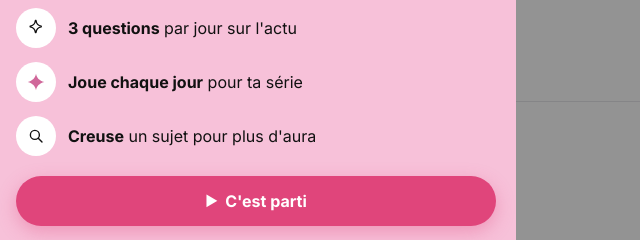
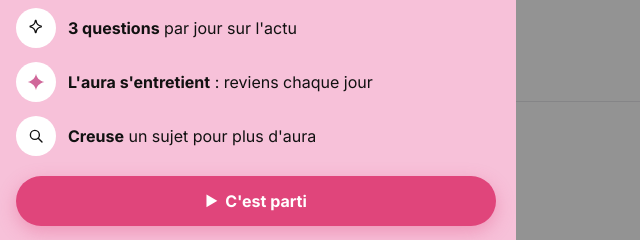
Before and after one commit to mathildeweber-bot/aura, a plain HTML site: page index.html in a window 1280 px wide. Shown: the part 550-790 px from the top of the page, 384-1024 px from the left. Drawn offline with nearby package versions, Linux system fonts and the light colour scheme.

Commit message:
Comment ça marche : l'aura s'entretient

```diff
--- a/index.html
+++ b/index.html
@@ -2249,7 +2249,7 @@ if (!profile.seenIntro) setTimeout(() => {
       <p class="eyebrow"><b>Bienvenue sur Aura</b></p>
       <h1 class="hook">Comment ça marche</h1>
       <div class="howto-row"><span class="rule-ico"><svg class="ico" viewBox="0 0 24 24" aria-hidden="true"><path d="M12 2c.6 4.6 2.4 6.9 7 7.6v.8c-4.6.7-6.4 3-7 7.6h-.8c-.6-4.6-2.4-6.9-7-7.6v-.8c4.6-.7 6.4-3 7-7.6Z"/></svg></span><p><b>3 questions</b> par jour sur l'actu</p></div>
-      <div class="howto-row"><span class="rule-ico"><svg class="ico star-ico" viewBox="0 0 24 24" aria-hidden="true"><path d="M12 1c.9 5.6 4.4 9.1 11 11-6.6 1.9-10.1 5.4-11 11-.9-5.6-4.4-9.1-11-11 6.6-1.9 10.1-5.4 11-11Z"/></svg></span><p><b>Joue chaque jour</b> pour ta série</p></div>
+      <div class="howto-row"><span class="rule-ico"><svg class="ico star-ico" viewBox="0 0 24 24" aria-hidden="true"><path d="M12 1c.9 5.6 4.4 9.1 11 11-6.6 1.9-10.1 5.4-11 11-.9-5.6-4.4-9.1-11-11 6.6-1.9 10.1-5.4 11-11Z"/></svg></span><p><b>L'aura s'entretient</b> : reviens chaque jour</p></div>
       <div class="howto-row"><span class="rule-ico"><svg class="ico" viewBox="0 0 24 24" aria-hidden="true"><circle cx="10.5" cy="10.5" r="6"/><path d="M15 15l5 5"/></svg></span><p><b>Creuse</b> un sujet pour plus d'aura</p></div>
       <button class="btn btn-play" type="button"><span class="play-ico" aria-hidden="true">▶</span>C'est parti</button>
     </div>
```
